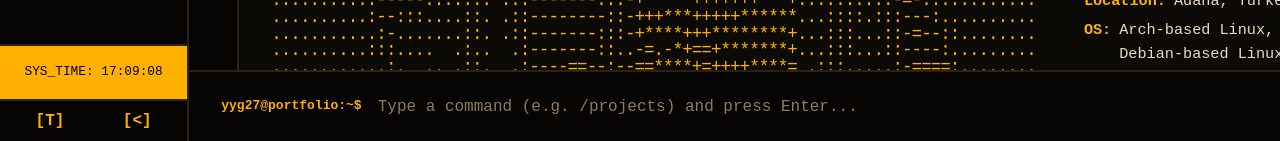
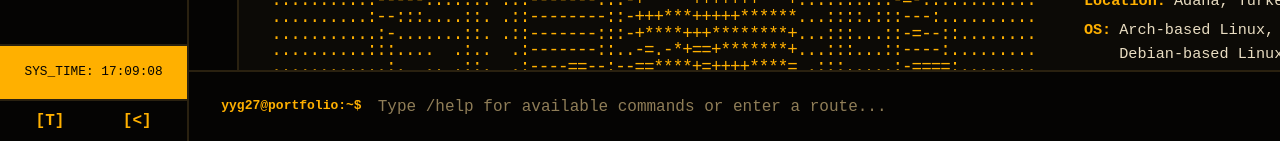
Before and after one commit to yyg27/tui-portfolio, a React (Vite) app: page / in a window 1280 px wide. Shown: the part 659-800 px from the top of the page. Built offline with nearby package versions, Linux system fonts and the light colour scheme.

Commit message:
feat: add /help command, output display, and update placeholder

```diff
--- a/src/components/Terminal/Terminal.module.css
+++ b/src/components/Terminal/Terminal.module.css
@@ -3,10 +3,31 @@
     border-top: 2px solid var(--border);
     padding: var(--space-md) var(--space-lg);
     display: flex;
+    flex-direction: column;
+    gap: var(--space-xs);
+    font-family: monospace;
+    flex-shrink: 0;
+}
+
+.output {
+    color: var(--muted);
+    font-size: 0.85rem;
+    line-height: 1.5;
+    border-bottom: 1px dashed var(--border);
+    padding-bottom: var(--space-xs);
+}
+
+.output pre {
+    margin: 0;
+    font-family: inherit;
+    white-space: pre-wrap;
+}
+
+.inputRow {
+    display: flex;
     align-items: center;
     gap: var(--space-sm);
-    font-family: monospace;
-    flex-shrink: 0;
+    width: 100%;
 }
 
 .prompt {
--- a/src/components/Terminal/Terminal.tsx
+++ b/src/components/Terminal/Terminal.tsx
@@ -1,8 +1,19 @@
 import { useState } from "react";
 import styles from "./Terminal.module.css";
 
+const validThemes = ["amber", "matrix", "cyan", "dracula", "royal", "layor", "peach", "fener"];
+
+const HELP_MESSAGE = [
+    "AVAILABLE COMMANDS:",
+    "  /home, /projects, /skills, /journey, /contact  (or 'cd <page>')",
+    `  /theme <name>  (${validThemes.join(" | ")})`,
+    "  /help          (list commands)",
+    "  clear          (clear output)",
+].join("\n");
+
 export default function Terminal() {
     const [input, setInput] = useState("");
+    const [output, setOutput] = useState<string | null>(null);
 
     const routes: Record<string, string> = {
         "/": "/",
@@ -32,14 +43,23 @@ export default function Terminal() {
             if (routes[cmd]) {
                 window.history.pushState({}, "", routes[cmd]);
                 window.dispatchEvent(new PopStateEvent("popstate"));
+                setOutput(null);
+            } else if (cmd === "/help" || cmd === "help") {
+                setOutput(HELP_MESSAGE);
+            } else if (cmd === "clear") {
+                setOutput(null);
             } else if (cmd.startsWith("/theme ")) {
                 const themeName = cmd.split(" ")[1];
-                const validThemes = ["amber", "matrix", "cyan", "dracula", "royal", "layor", "peach", "fener"];
                 if (validThemes.includes(themeName)) {
                     document.documentElement.setAttribute('data-theme', themeName);
                     localStorage.setItem("theme", themeName);
                     window.dispatchEvent(new Event("storage"));
+                    setOutput(`[SYS] Theme set to: ${themeName}`);
+                } else {
+                    setOutput(`[ERR] Unknown theme '${themeName}'. Valid: ${validThemes.join(", ")}`);
                 }
+            } else if (cmd) {
+                setOutput(`command not found: ${cmd}. Type /help for available commands.`);
             }
             setInput("");
         }
@@ -47,6 +67,12 @@ export default function Terminal() {
 
     return (
         <div className={styles.terminal}>
+            {output && (
+                <div className={styles.output}>
+                    <pre>{output}</pre>
+                </div>
+            )}
+            <div className={styles.inputRow}>
                 <span className={styles.prompt}>yyg27@portfolio:~$</span>
                 <div className={styles.inputWrapper}>
                     <input
@@ -55,10 +81,11 @@ export default function Terminal() {
                         value={input}
                         onChange={(e) => setInput(e.target.value)}
                         onKeyDown={handleKeyDown}
-                    placeholder="Type a command (e.g. /projects) and press Enter..."
+                        placeholder="Type /help for available commands or enter a route..."
                         autoFocus
                     />
                 </div>
             </div>
+        </div>
     );
 }
```
Lines whose indentation alone changed are shown as unchanged.
